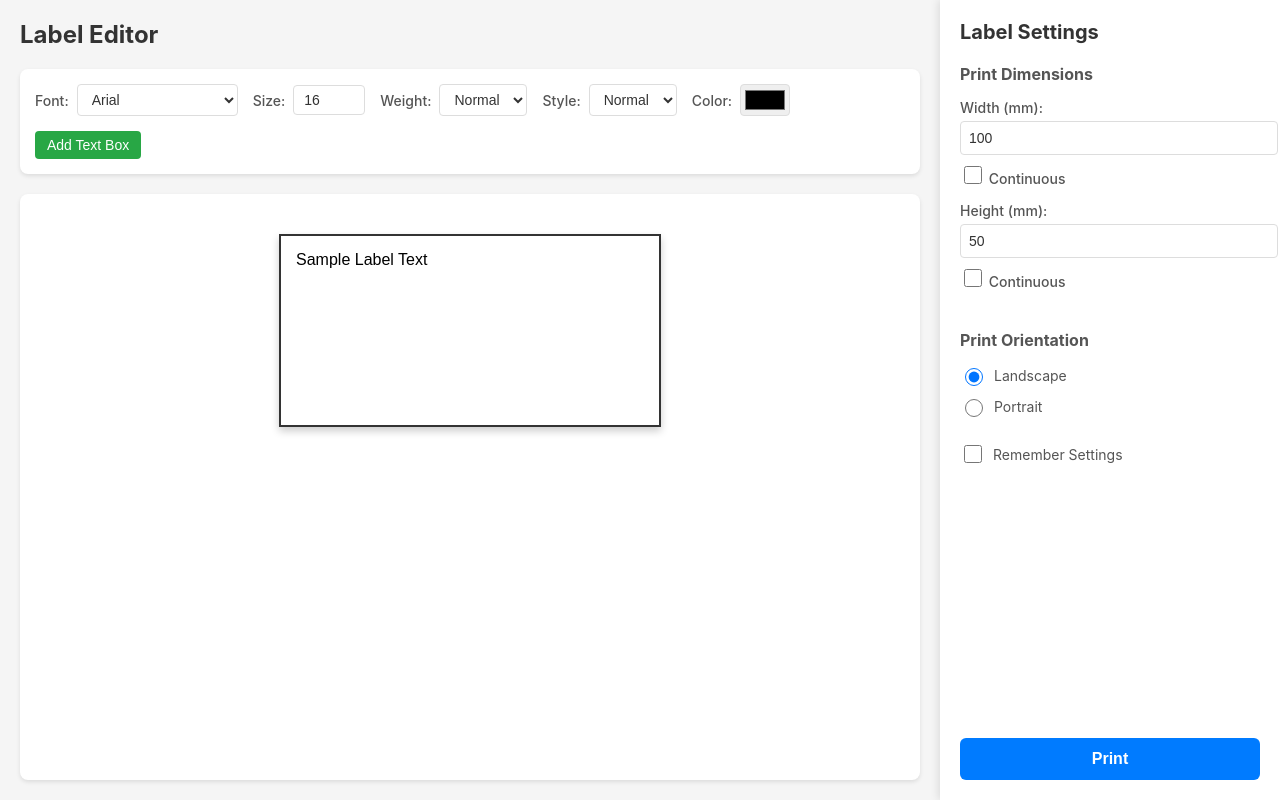
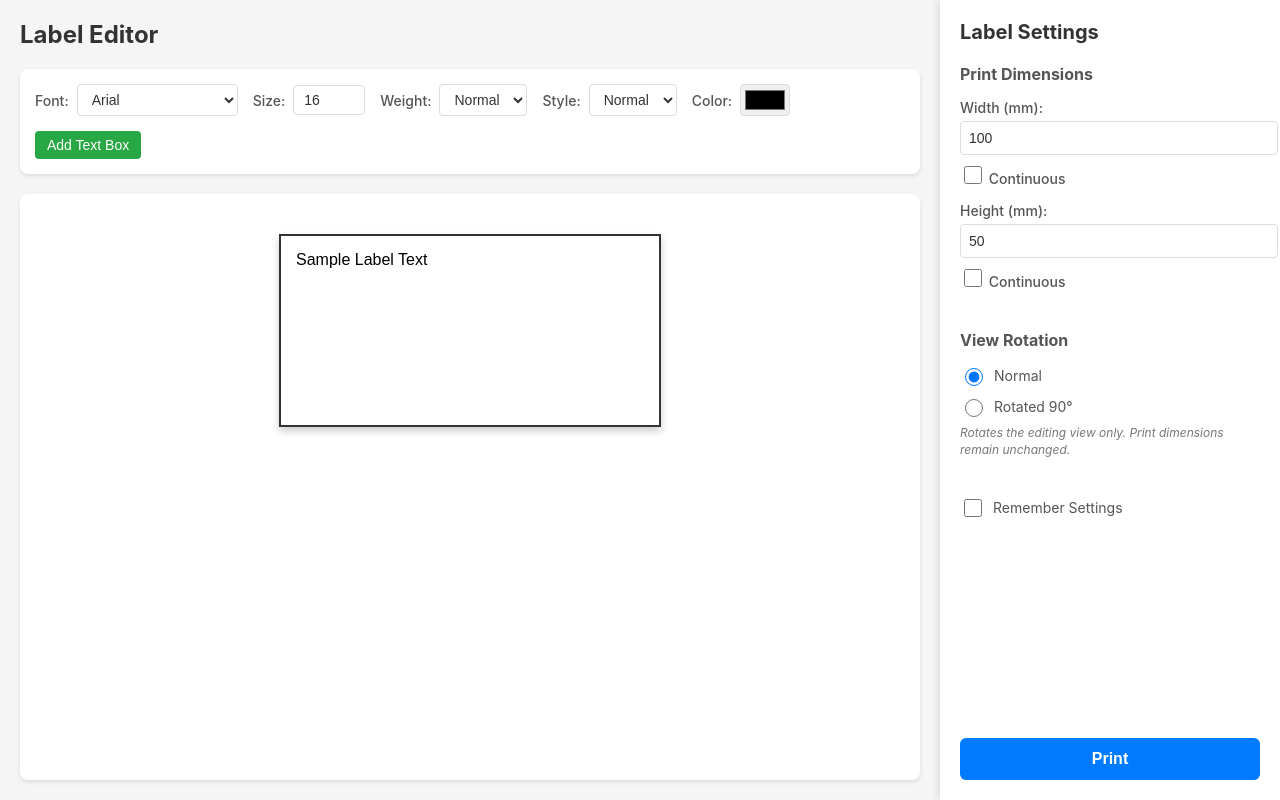
Before and after one commit to NotCoffee418/Labelgood, a SvelteKit app: page / in a window 1280 px wide. Built offline with nearby package versions, Linux system fonts and the light colour scheme.

Commit message:
Replace Print Orientation with View Rotation for editing view only
Co-authored-by: NotCoffee418 <9306304+NotCoffee418@users.noreply.github.com>

```diff
--- a/src/routes/+page.svelte
+++ b/src/routes/+page.svelte
@@ -4,7 +4,7 @@
   let height = $state(50);
   let continuousWidth = $state(false);
   let continuousHeight = $state(false);
-  let orientation = $state<"portrait" | "landscape">("landscape");
+  let viewRotation = $state<"normal" | "rotated">("normal");
 
   // Reference to content for measuring
   let contentElement: HTMLDivElement;
@@ -44,21 +44,22 @@
     }
   }
 
-  // Calculate dimensions
+  // Calculate dimensions for the view
+  // When rotated, we swap width and height for the display only
   const renderWidth = $derived(() => {
-    if (continuousWidth) {
-      // Auto-size width based on content
-      return Math.max(width, 10);
-    }
-    return width;
+    const baseWidth = continuousWidth ? Math.max(width, 10) : width;
+    const baseHeight = continuousHeight ? Math.max(height, 10) : height;
+
+    // Swap dimensions when view is rotated
+    return viewRotation === "rotated" ? baseHeight : baseWidth;
   });
 
   const renderHeight = $derived(() => {
-    if (continuousHeight) {
-      // Auto-size height based on content
-      return Math.max(height, 10);
-    }
-    return height;
+    const baseWidth = continuousWidth ? Math.max(width, 10) : width;
+    const baseHeight = continuousHeight ? Math.max(height, 10) : height;
+
+    // Swap dimensions when view is rotated
+    return viewRotation === "rotated" ? baseWidth : baseHeight;
   });
 
   function handlePrint() {
@@ -221,6 +222,9 @@
         style="
           width: {renderWidth()}mm;
           height: {renderHeight()}mm;
+          --print-width: {width}mm;
+          --print-height: {height}mm;
+          --print-rotation: {viewRotation === 'rotated' ? '-90deg' : '0deg'};
         "
         bind:this={contentElement}
         onmousemove={handleMouseMove}
@@ -333,27 +337,28 @@
     </div>
 
     <div class="settings-group">
-      <h3>Print Orientation</h3>
+      <h3>View Rotation</h3>
       <div class="radio-group">
         <label class="radio-label">
           <input
             type="radio"
-            name="orientation"
-            value="landscape"
-            bind:group={orientation}
+            name="viewRotation"
+            value="normal"
+            bind:group={viewRotation}
           />
-          Landscape
+          Normal
         </label>
         <label class="radio-label">
           <input
             type="radio"
-            name="orientation"
-            value="portrait"
-            bind:group={orientation}
+            name="viewRotation"
+            value="rotated"
+            bind:group={viewRotation}
           />
-          Portrait
+          Rotated 90°
         </label>
       </div>
+      <p class="help-text">Rotates the editing view only. Print dimensions remain unchanged.</p>
     </div>
 
     <div class="settings-group">
@@ -684,6 +689,14 @@
     height: 18px;
   }
 
+  .help-text {
+    margin-top: 8px;
+    font-size: 12px;
+    color: #777;
+    font-style: italic;
+    line-height: 1.4;
+  }
+
   .print-button {
     margin-top: auto;
     padding: 12px 24px;
@@ -738,13 +751,18 @@
       display: block;
     }
 
-    /* Optimize label for printing */
+    /* Optimize label for printing - use original dimensions */
     .label-preview {
       border: none !important;
       box-shadow: none;
       page-break-inside: avoid;
       margin: 0;
       position: relative;
+      /* Reset to original dimensions for print, regardless of view rotation */
+      width: var(--print-width) !important;
+      height: var(--print-height) !important;
+      /* Rotate back if needed for print */
+      transform: rotate(var(--print-rotation)) !important;
     }
 
     /* Hide interactive elements in print */
```
